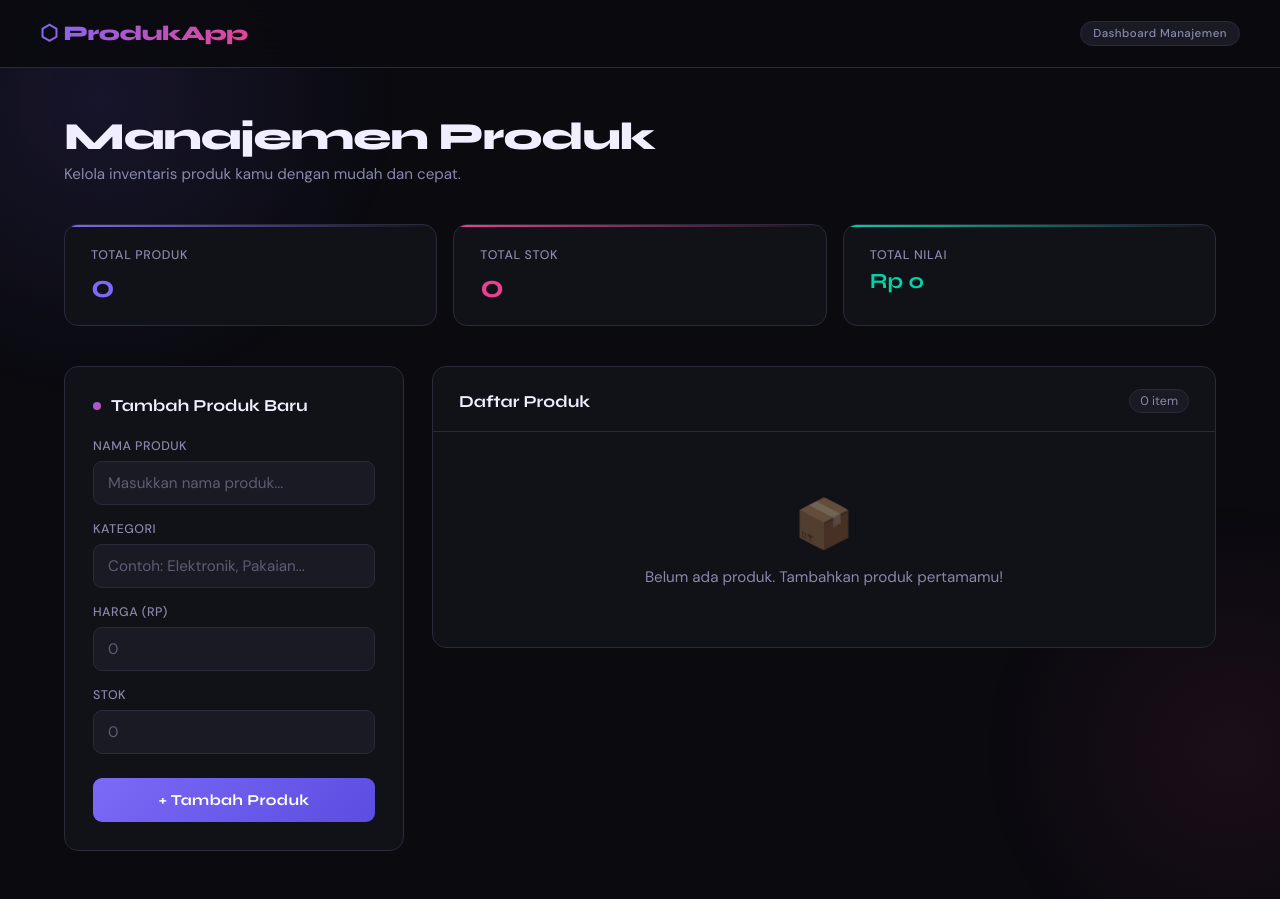
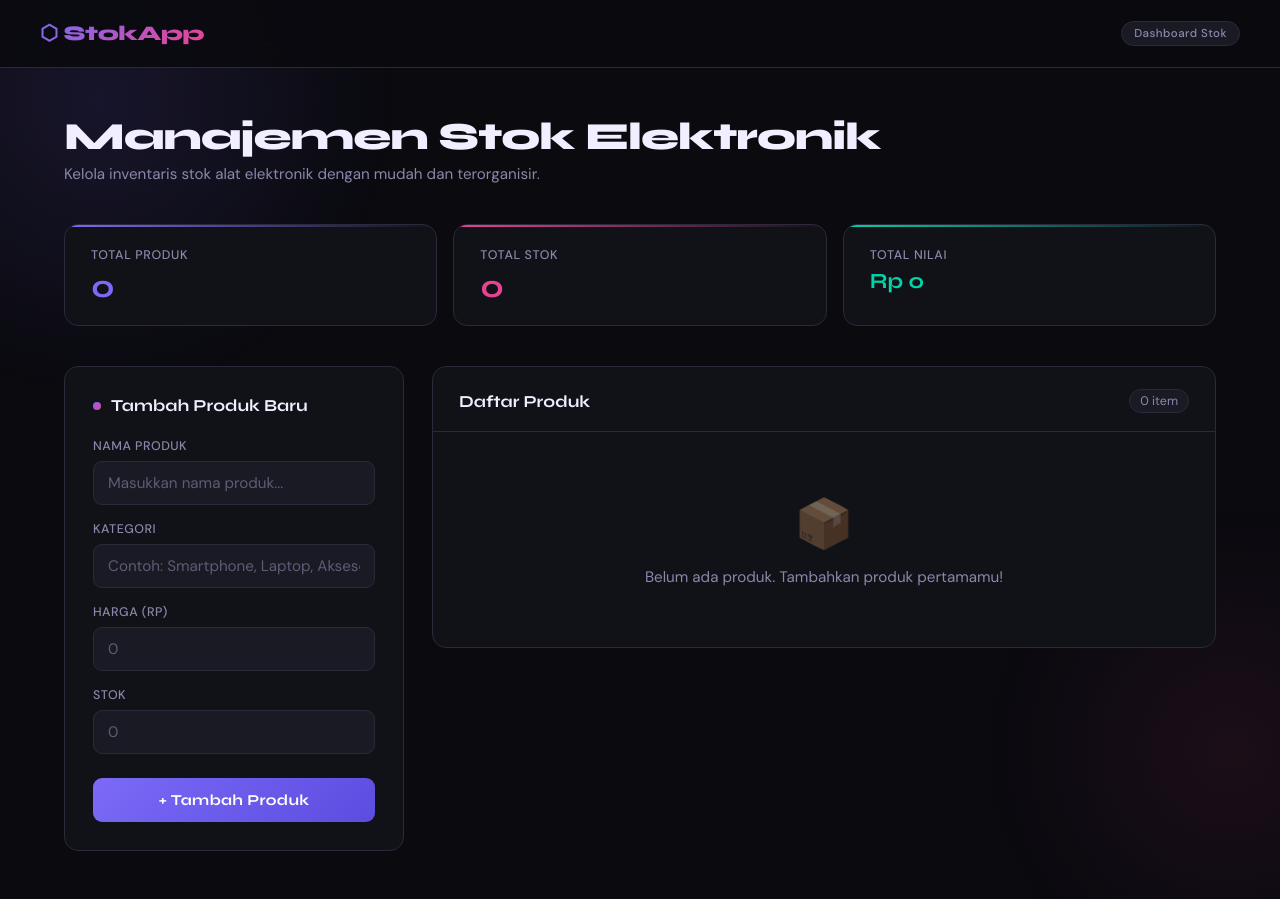
Before and after one commit to jhnmira/manajemen-electronic, a Flask app: page / in a window 1280 px wide. Run offline with Flask 3, Linux system fonts and the light colour scheme; data that the repository does not hold is empty.

Commit message:
Update index.html

```diff
--- a/templates/index.html
+++ b/templates/index.html
@@ -3,7 +3,7 @@
   <head>
     <meta charset="UTF-8" />
     <meta name="viewport" content="width=device-width, initial-scale=1.0" />
-    <title>Manajemen Produk</title>
+    <title>Manajemen Stok Elektronik</title>
     <link
       href="https://fonts.googleapis.com/css2?family=Syne:wght@400;600;700;800&family=DM+Sans:ital,wght@0,300;0,400;0,500;1,300&display=swap"
       rel="stylesheet"
@@ -503,14 +503,14 @@
   </head>
   <body>
     <header>
-      <div class="logo">⬡ ProdukApp</div>
-      <div class="header-badge">Dashboard Manajemen</div>
+      <div class="logo">⬡ StokApp</div>
+      <div class="header-badge">Dashboard Stok</div>
     </header>
 
     <main>
-      <h1 class="page-title">Manajemen Produk</h1>
+      <h1 class="page-title">Manajemen Stok Elektronik</h1>
       <p class="page-sub">
-        Kelola inventaris produk kamu dengan mudah dan cepat.
+      Kelola inventaris stok alat elektronik dengan mudah dan terorganisir.
       </p>
 
       <!-- Stats -->
@@ -559,7 +559,7 @@
               <input
                 type="text"
                 name="kategori"
-                placeholder="Contoh: Elektronik, Pakaian..."
+                placeholder="Contoh: Smartphone, Laptop, Aksesoris..."
                 required
               />
             </div>
```
